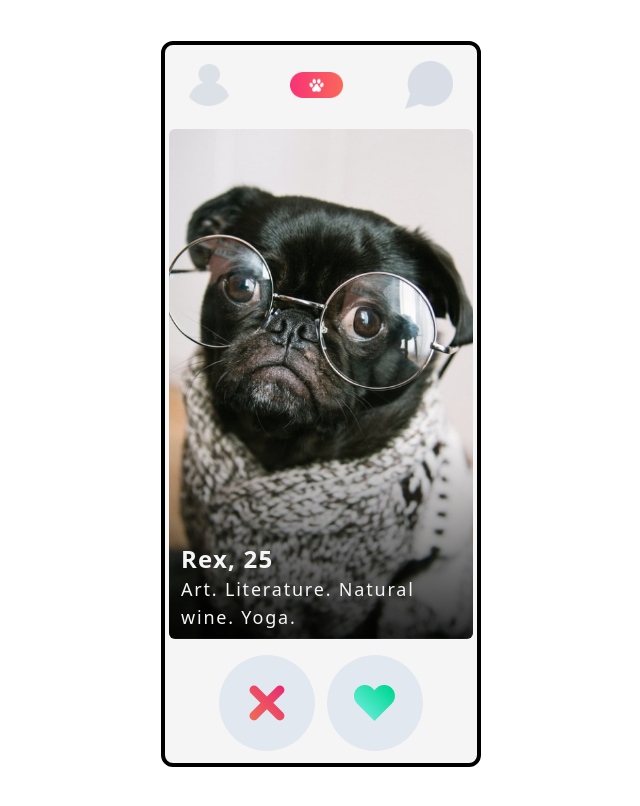
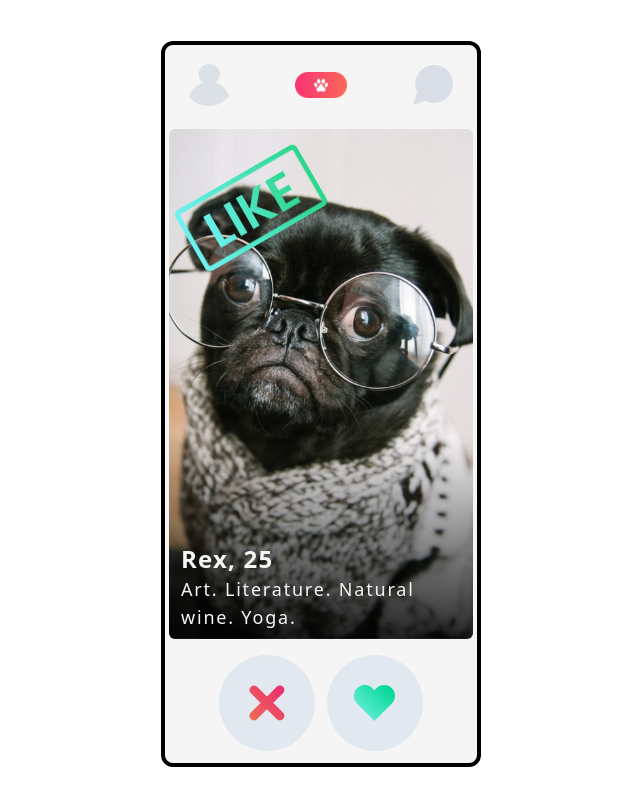
Before and after one commit to Adelani10/tinDog, a website: page index.html in a window 1280 px wide. Shown: the whole page, without its empty margins (319-959 px from the left). Drawn offline with Linux system fonts and the light colour scheme.

Commit message:
oneLastOne

```diff
--- a/index.html
+++ b/index.html
@@ -17,7 +17,7 @@
                 <div class="h-12 w-[20%]">
                     <img src="./images/logo.png" class="w-full h-full object-contain" alt="">
                 </div>
-                <button class="h-12 w-[15%">
+                <button class="h-12 w-[15%]">
                     <img src="./images/icon-chat.png" class="w-full h-full object-contain" alt="">
                 </button>
             </div>
@@ -26,7 +26,7 @@
 
             </div>
 
-            <div class="absolute top-20 left-3 w-1/3 like hidden -rotate-[30deg] p-2">
+            <div class="absolute top-28 left-2 w-1/2 like hidde -rotate-[30deg] p-2">
                 <img src="./images/badge-like.png" class="w-full h-full" alt="">
             </div>
 
```
Also changed, not shown: public/main.css.
